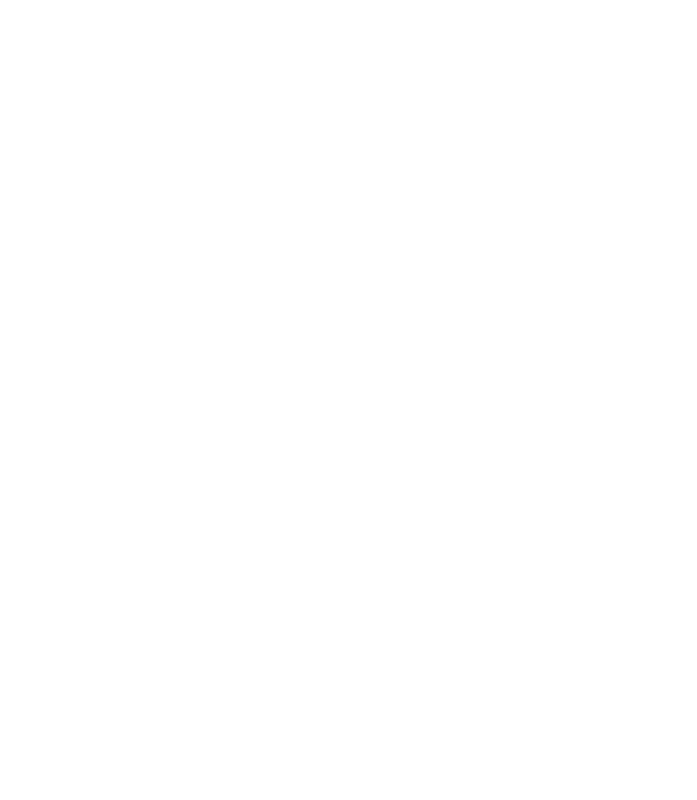
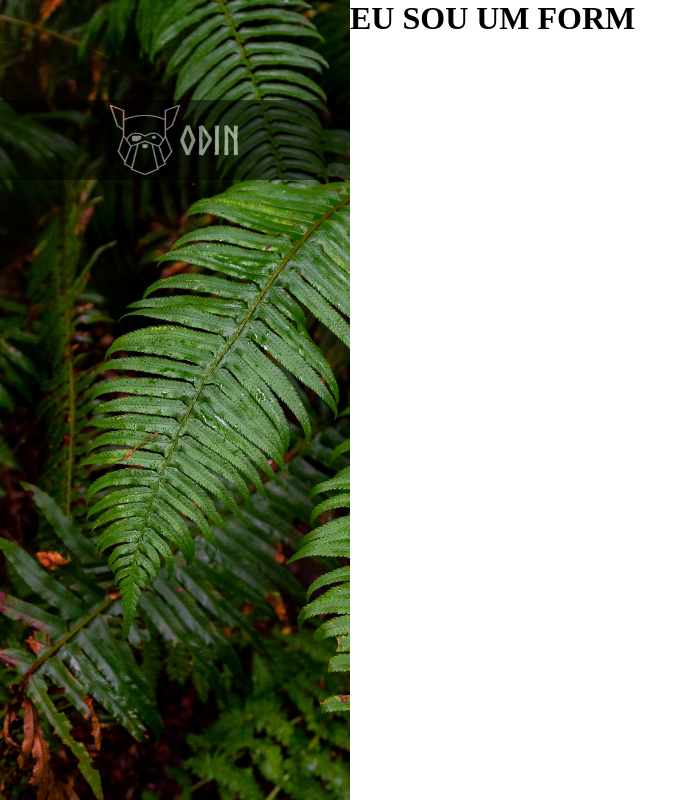
Before and after one commit to LaraCosta66/sign-upForm-TOP, a plain HTML site: page index.html in a window 1280 px wide. Shown: the whole page, without its empty margins (0-697 px from the left). Drawn offline with Linux system fonts and the light colour scheme.

Commit message:
feat: background section

```diff
--- a/index.html
+++ b/index.html
@@ -1,16 +1,23 @@
 <!DOCTYPE html>
 <html lang="en">
-<head>
-    <meta charset="UTF-8">
-    <meta http-equiv="X-UA-Compatible" content="IE=edge">
-    <meta name="viewport" content="width=device-width, initial-scale=1.0">
+  <head>
+    <meta charset="UTF-8" />
+    <meta http-equiv="X-UA-Compatible" content="IE=edge" />
+    <meta name="viewport" content="width=device-width, initial-scale=1.0" />
     <title>Sign Up Form</title>
-    <link rel="stylesheet" href="style.css">
-</head>
-<body>
+    <link rel="stylesheet" href="style.css" />
+  </head>
+  <body>
     <div class="container">
-        <div class=""></div>
-        <div class=""></div>
+      <div class="main">
+            <div class="transparent">
+                <div class="logoOdin">
+                    <img src="./assets/odin-logo.png" alt="logo odin" id="odin" />
+                    <span>ODIN</span>
+                </div>
+            </div>
+      </div>
+      <div class="form"><h1>EU SOU UM FORM</h1></div>
     </div>
-</body>
+  </body>
 </html>
--- a/style.css
+++ b/style.css
@@ -2,3 +2,43 @@
     font-family: Norse-Bold;
     src: url(./assets/font/Norse-Bold.otf);
   }
+*{
+    margin: 0;
+    padding: 0;
+    box-sizing: border-box;
+}
+.container{
+    display: flex;
+  }
+
+#odin{
+    width: 70px;
+    height: 70px;
+}
+.main{
+   background-image: url("./assets/bgimg.jpg");
+   background-repeat: no-repeat;
+   background-size: auto 100vh;
+    width: 350px;
+    height: 100vh;
+    padding-top: 100px;
+}
+  .transparent{
+    width: auto;
+    height: 80px;
+    background-color:black;
+    opacity: 0.5;
+  }
+  .logoOdin{
+    display: flex;
+    align-items: center;
+    justify-content: center;
+    padding: 5px;
+  }
+  .logoOdin span{
+
+    font-family: Norse-Bold, sans-serif ;
+    font-weight: bold;
+    font-size: 2.5rem;
+    color: white;
+  }
```
